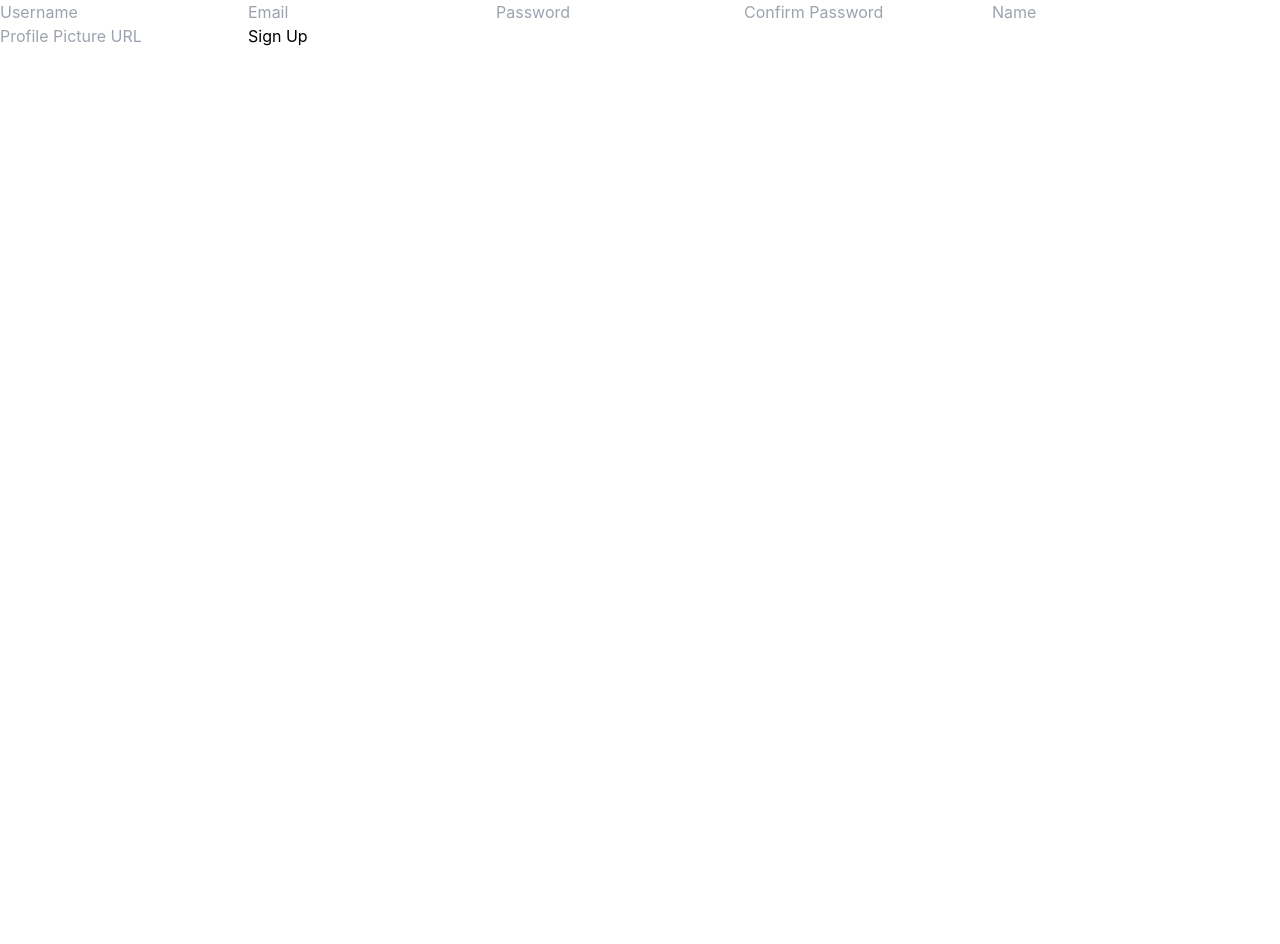
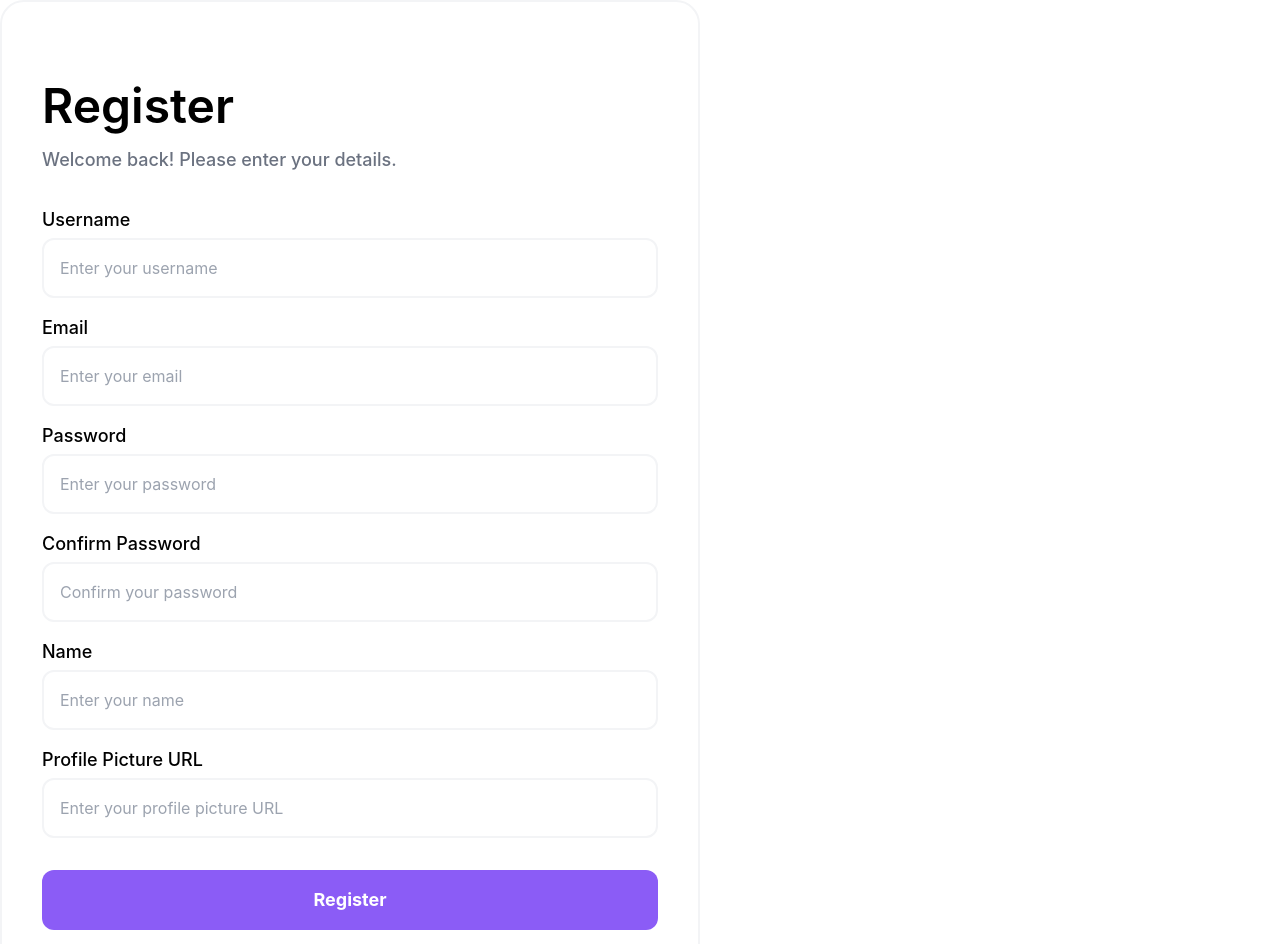
Before and after one commit to DevKaranJ/melody_verse, a React (Create React App) app in the folder frontend/: page /signup in a window 1280 px wide. Shown: the top 944 px of the page. Before the commit the page ends 800 px from the top, so only its background shows below. Built offline with nearby package versions, Linux system fonts and the light colour scheme.

Commit message:
Update UI for auth

```diff
--- a/frontend/src/components/Login.js
+++ b/frontend/src/components/Login.js
@@ -1,7 +1,7 @@
 import React, { useState } from 'react';
 import axios from 'axios';
 import * as yup from 'yup';
-import { useNavigate } from 'react-router-dom'; // Import useNavigate
+import { useNavigate } from 'react-router-dom';
 
 // Create a schema for the form
 const schema = yup.object().shape({
@@ -14,7 +14,7 @@ function Login() {
   const [form, setForm] = useState({});
   const [errors, setErrors] = useState({});
   const [message, setMessage] = useState('');
-  const navigate = useNavigate(); // Initialize useNavigate
+  const navigate = useNavigate();
 
   const handleChange = (e) => {
     setForm({ ...form, [e.target.name]: e.target.value });
@@ -39,15 +39,52 @@ function Login() {
     }
   };
 
+  // Handle demo user login
+  const handleDemoLogin = async () => {
+    setForm({ email: 'demo@user.com', password: 'Demo@123' });
+    handleSubmit({ preventDefault: () => {} });
+  };
+
   return (
-    <div>
-      <form onSubmit={handleSubmit}>
-        <input name="email" placeholder="Email" onChange={handleChange} />
-        <input name="password" type="password" placeholder="Password" onChange={handleChange} />
-        <button type="submit">Log In</button>
-        {message && <p>{message}</p>}
-        {errors && errors.errors && errors.errors.map((error, index) => <p key={index}>{error}</p>)}
-      </form>
+    <div className="flex w-full h-screen">
+      <div className="w-full flex items-center justify-center lg:w-1/2">
+        <div className=' w-11/12 max-w-[700px] px-10 py-20 rounded-3xl bg-white border-2 border-gray-100'>
+          <h1 className='text-5xl font-semibold'>Login</h1>
+          <p className='font-medium text-lg text-gray-500 mt-4'>Welcome back! Please enter your details.</p>
+          <button onClick={handleDemoLogin} className='mt-4 text-blue-500'>Login with demo user</button>
+          <form onSubmit={handleSubmit} className='mt-8'>
+            <div className='flex flex-col'>
+              <label className='text-lg font-medium'>Email</label>
+              <input
+                name="email"
+                value={form.email || ''}
+                onChange={handleChange}
+                className='w-full border-2 border-gray-100 rounded-xl p-4 mt-1 bg-transparent'
+                placeholder="Enter your email"/>
+            </div>
+            <div className='flex flex-col mt-4'>
+              <label className='text-lg font-medium'>Password</label>
+              <input
+                name="password"
+                value={form.password || ''}
+                onChange={handleChange}
+                className='w-full border-2 border-gray-100 rounded-xl p-4 mt-1 bg-transparent'
+                placeholder="Enter your password"
+                type="password"/>
+            </div>
+            <div className='mt-8 flex flex-col gap-y-4'>
+              <button
+                type="submit"
+                className='active:scale-[.98] active:duration-75 transition-all hover:scale-[1.01]  ease-in-out transform py-4 bg-violet-500 rounded-xl text-white font-bold text-lg'>Sign in</button>
+              <button
+                onClick={() => navigate('/signup')}
+                className='active:scale-[.98] active:duration-75 transition-all hover:scale-[1.01]  ease-in-out transform py-4 bg-violet-500 rounded-xl text-white font-bold text-lg'>Go to Signup</button>
+            </div>
+            {message && <p>{message}</p>}
+            {errors && errors.errors && errors.errors.map((error, index) => <p key={index}>{error}</p>)}
+          </form>
+        </div>
+      </div>
     </div>
   );
 }
--- a/frontend/src/components/Signup.js
+++ b/frontend/src/components/Signup.js
@@ -1,6 +1,7 @@
 import React, { useState } from 'react';
 import axios from 'axios';
 import * as yup from 'yup';
+import { useNavigate } from 'react-router-dom';
 
 // Create a schema for the form
 const schema = yup.object().shape({
@@ -17,6 +18,7 @@ function Signup() {
   const [form, setForm] = useState({});
   const [errors, setErrors] = useState({});
   const [message, setMessage] = useState('');
+  const navigate = useNavigate();
 
   const handleChange = (e) => {
     setForm({ ...form, [e.target.name]: e.target.value });
@@ -30,6 +32,7 @@ function Signup() {
     const response = await axios.post('http://localhost:3000/signup', form);
     setMessage(response.data.message);
     console.log('Welcome email sent to ' + form.email);
+    navigate('/login'); // navigate after form submission
   } catch (err) {
     if (err instanceof yup.ValidationError) {
       const errors = {};
@@ -44,25 +47,82 @@ function Signup() {
 };
 
   return (
-    <div>
-    <form onSubmit={handleSubmit}>
-      <input name="username" placeholder="Username" onChange={handleChange} />
+    <div className=' w-11/12 max-w-[700px] px-10 py-20 rounded-3xl bg-white border-2 border-gray-100'>
+      <h1 className='text-5xl font-semibold'>Register</h1>
+      <p className='font-medium text-lg text-gray-500 mt-4'>Welcome back! Please enter your details.</p>
+      <form onSubmit={handleSubmit} className='mt-8'>
+        <div className='flex flex-col'>
+          <label className='text-lg font-medium'>Username</label>
+          <input
+            name="username"
+            onChange={handleChange}
+            className='w-full border-2 border-gray-100 rounded-xl p-4 mt-1 bg-transparent'
+            placeholder="Enter your username"/>
           {errors.username && <p>{errors.username}</p>}
-      <input name="email" placeholder="Email" onChange={handleChange} />
+        </div>
+        <div className='flex flex-col mt-4'>
+          <label className='text-lg font-medium'>Email</label>
+          <input
+            name="email"
+            onChange={handleChange}
+            className='w-full border-2 border-gray-100 rounded-xl p-4 mt-1 bg-transparent'
+            placeholder="Enter your email"/>
           {errors.email && <p>{errors.email}</p>}
-      <input name="password" type="password" placeholder="Password" onChange={handleChange} />
+        </div>
+        <div className='flex flex-col mt-4'>
+          <label className='text-lg font-medium'>Password</label>
+          <input
+            name="password"
+            type="password"
+            onChange={handleChange}
+            className='w-full border-2 border-gray-100 rounded-xl p-4 mt-1 bg-transparent'
+            placeholder="Enter your password"/>
           {errors.password && <p>{errors.password}</p>}
-      <input name="confirmPassword" type="password" placeholder="Confirm Password" onChange={handleChange} />
+        </div>
+        <div className='flex flex-col mt-4'>
+          <label className='text-lg font-medium'>Confirm Password</label>
+          <input
+            name="confirmPassword"
+            type="password"
+            onChange={handleChange}
+            className='w-full border-2 border-gray-100 rounded-xl p-4 mt-1 bg-transparent'
+            placeholder="Confirm your password"/>
           {errors.confirmPassword && <p>{errors.confirmPassword}</p>}
-      <input name="name" placeholder="Name" onChange={handleChange} />
+        </div>
+        <div className='flex flex-col mt-4'>
+          <label className='text-lg font-medium'>Name</label>
+          <input
+            name="name"
+            onChange={handleChange}
+            className='w-full border-2 border-gray-100 rounded-xl p-4 mt-1 bg-transparent'
+            placeholder="Enter your name"/>
           {errors.name && <p>{errors.name}</p>}
-      <input name="profile_picture" placeholder="Profile Picture URL" onChange={handleChange} />
+        </div>
+        <div className='flex flex-col mt-4'>
+          <label className='text-lg font-medium'>Profile Picture URL</label>
+          <input
+            name="profile_picture"
+            onChange={handleChange}
+            className='w-full border-2 border-gray-100 rounded-xl p-4 mt-1 bg-transparent'
+            placeholder="Enter your profile picture URL"/>
           {errors.profile_picture && <p>{errors.profile_picture}</p>}
-      <button type="submit">Sign Up</button>
+        </div>
+        <div className='mt-8 flex flex-col gap-y-4'>
+      <button
+        type="submit"
+        className='active:scale-[.98] active:duration-75 transition-all hover:scale-[1.01]  ease-in-out transform py-4 bg-violet-500 rounded-xl text-white font-bold text-lg'>
+        Register
+      </button>
+      <button
+        type="button"
+        onClick={() => { navigate('/login') }}
+        className='active:scale-[.98] active:duration-75 transition-all hover:scale-[1.01]  ease-in-out transform py-4 bg-violet-500 rounded-xl text-white font-bold text-lg'>
+        Login
+      </button>
+    </div>
     {message && <p>{message}</p>}
   </form>
 </div>
   );
 }
-
 export default Signup;
--- a/frontend/src/components/SplashScreen.js
+++ b/frontend/src/components/SplashScreen.js
@@ -22,13 +22,32 @@ function SplashScreen() {
   };
 
   return (
-    <div>
-      <h1>Welcome to Our App</h1>
-      <button onClick={openLogin}>Login</button>
-      <button onClick={openSignup}>Signup</button>
-
-      {showLogin && <Login onClose={closeModals} />}
-      {showSignup && <Signup onClose={closeModals} />}
+    <div className="flex w-full h-screen">
+      <div className="w-full flex items-center justify-center lg:w-1/2">
+        {!showLogin && !showSignup ? (
+          <div className=' w-11/12 max-w-[700px] px-10 py-20 rounded-3xl bg-white border-2 border-gray-100'>
+            <h1 className='text-5xl font-semibold'>Welcome</h1>
+            <p className='font-medium text-lg text-gray-500 mt-4'>Please choose an option to continue.</p>
+            <div className='mt-8 flex flex-col gap-y-4'>
+              <button
+                onClick={openLogin}
+                className='active:scale-[.98] active:duration-75 transition-all hover:scale-[1.01]  ease-in-out transform py-4 bg-violet-500 rounded-xl text-white font-bold text-lg'>Login</button>
+              <button
+                onClick={openSignup}
+                className='active:scale-[.98] active:duration-75 transition-all hover:scale-[1.01]  ease-in-out transform py-4 bg-violet-500 rounded-xl text-white font-bold text-lg'>Signup</button>
+            </div>
+          </div>
+        ) : (
+          <>
+            {showLogin && <Login onClose={closeModals} />}
+            {showSignup && <Signup onClose={closeModals} />}
+          </>
+        )}
+      </div>
+      <div className="hidden relative w-1/2 h-full lg:flex items-center justify-center bg-gray-200">
+        <div className="w-60 h-60 rounded-full bg-gradient-to-tr from-violet-500 to-pink-500 animate-spin animate-bounce"/>
+        <div className="w-full h-1/2 absolute bottom-0 bg-white/10 backdrop-blur-lg" />
+      </div>
     </div>
   );
 }
```
Lines whose indentation alone changed are shown as unchanged.
